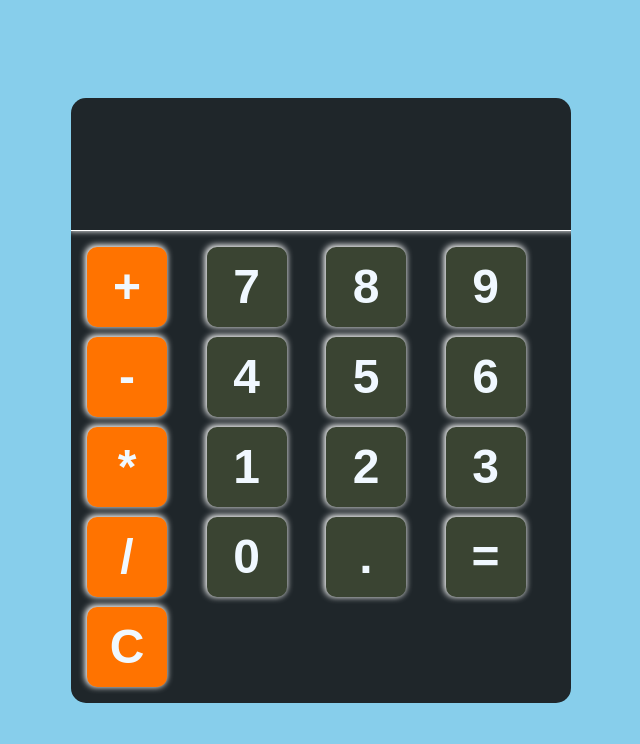
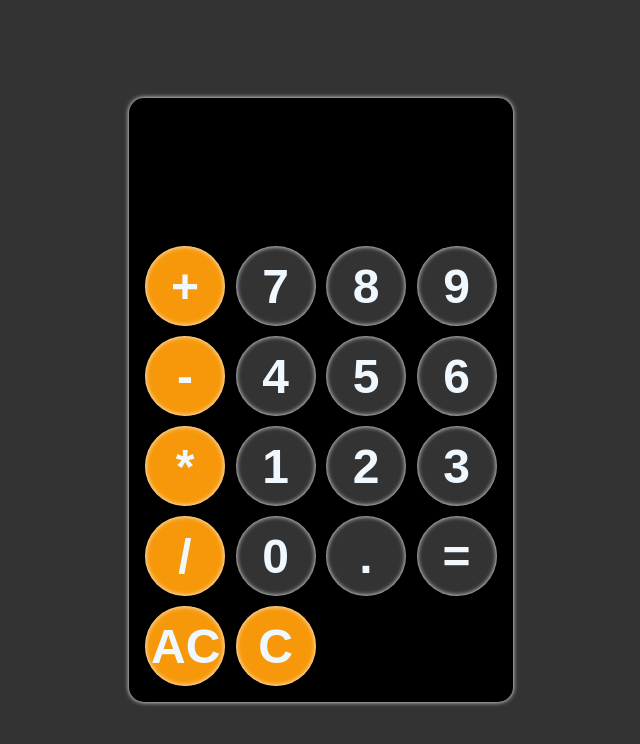
Before and after one commit to IzharMansuri/CalculatorbyJS, a plain HTML site: page index.html in a window 1280 px wide. Shown: the whole page, without its empty margins (319-959 px from the left). Drawn offline with Linux system fonts and the light colour scheme.

Commit message:
Imoroved UI/UX

```diff
--- a/index.html
+++ b/index.html
@@ -8,7 +8,9 @@
 <link rel="stylesheet" href="style.css">
 <body>
     <div class="calculator">
+       <div class="display-parent">
         <input id="display" readonly>
+       </div>
         <div class="keys">
             <button onclick="appendTodisplay('+')" class="operator-btn">+</button>
             <button onclick="appendTodisplay('7')">7</button>
@@ -25,13 +27,12 @@
             <button onclick="appendTodisplay('/')"  class="operator-btn">/</button>
             <button onclick="appendTodisplay('0')">0</button>
             <button onclick="appendTodisplay('.')">.</button>
-            <button onclick="calculate()">=</button>
-            <button onclick="clearDisplay()"  class="operator-btn">C</button>
+            <button onclick="calculate()" class="equal">=</button>
+            <button onclick="clearDisplay()"  class="operator-btn clear">AC</button>
+            <button onclick="deleteItem()"  class="operator-btn clear">C</button>
+
         </div>
     </div>
-
-
-
-    <script src="index.js"></script>
+<script src="index.js"></script>
 </body>
 </html>
--- a/index.js
+++ b/index.js
@@ -1,7 +1,4 @@
 const display=document.getElementById("display");
-
-
-
 function appendTodisplay(input){
     display.value+=input;
 }
@@ -11,3 +8,7 @@ function clearDisplay(){
 function calculate(){
     display.value=eval(display.value);
 }
+function deleteItem(){
+    let dis = document.getElementById("display").value;
+  document.getElementById("display").value = dis.substring(0, dis.length - 1);
+}
--- a/style.css
+++ b/style.css
@@ -2,19 +2,24 @@ button{
     width: 80px;
     height: 80px;
     border: none;
-    border-radius: 10px;
+    border-radius: 50%;
     font-size: 3rem;
     color: aliceblue;
     font-weight: bold;
+    background-color: #333333;
     cursor: pointer;
-    background-color: #3a4432;
-    box-shadow:rgb(255, 255, 255) -1px -1px 6px 1px;
+    box-shadow: inset 0px 0px 5px 0px white;
+}
+.display-parent{
+    display: flex;
+    justify-content: flex-end;
+    width: 100%;
 }
 button:hover{
     opacity: 70%;
 }
 button:active{
-    background-color: hsl(0, 0%, 50%);
+    background-color: #333333;
 }
 .keys{
     display: grid;
@@ -29,26 +34,26 @@ button:active{
     font-size: 5rem;
     text-align: left;
     border: none;
+    outline: none;
     color: aliceblue;
     background: transparent;
-    border-bottom: 1px solid white;
-    box-shadow:rgb(255, 255, 255) -1px -1px 6px 1px;
 }
 .operator-btn{
-    background-color: hsl(27, 100%, 50%);
+    background-color:#f6980a;
 }
 .operator-btn:hover{
-    background-color: hsl(27, 100%, 65%);
+    background-color:#f6980a;
 }
 .operator-btn:active{
-    background-color: hsl(27, 100%, 65%);
+    background-color:#f6980a;
 }
 .calculator{
     font-family: 'Gill Sans', 'Gill Sans MT', Calibri, 'Trebuchet MS', sans-serif;
-    background-color:  #1F262A;
+    background-color: #000000;
     border-radius: 15px;
-    max-width: 500px;
+    max-width: 30%;
     overflow: hidden;
+    box-shadow: 0px 0px 5px white;
 }
 body{
     margin: 0;
@@ -56,5 +61,6 @@ body{
     justify-content: center;
     align-items: center;
     height: 100vh;
-    background-color: skyblue;
+    background-color:#333333;
+
 }
```
